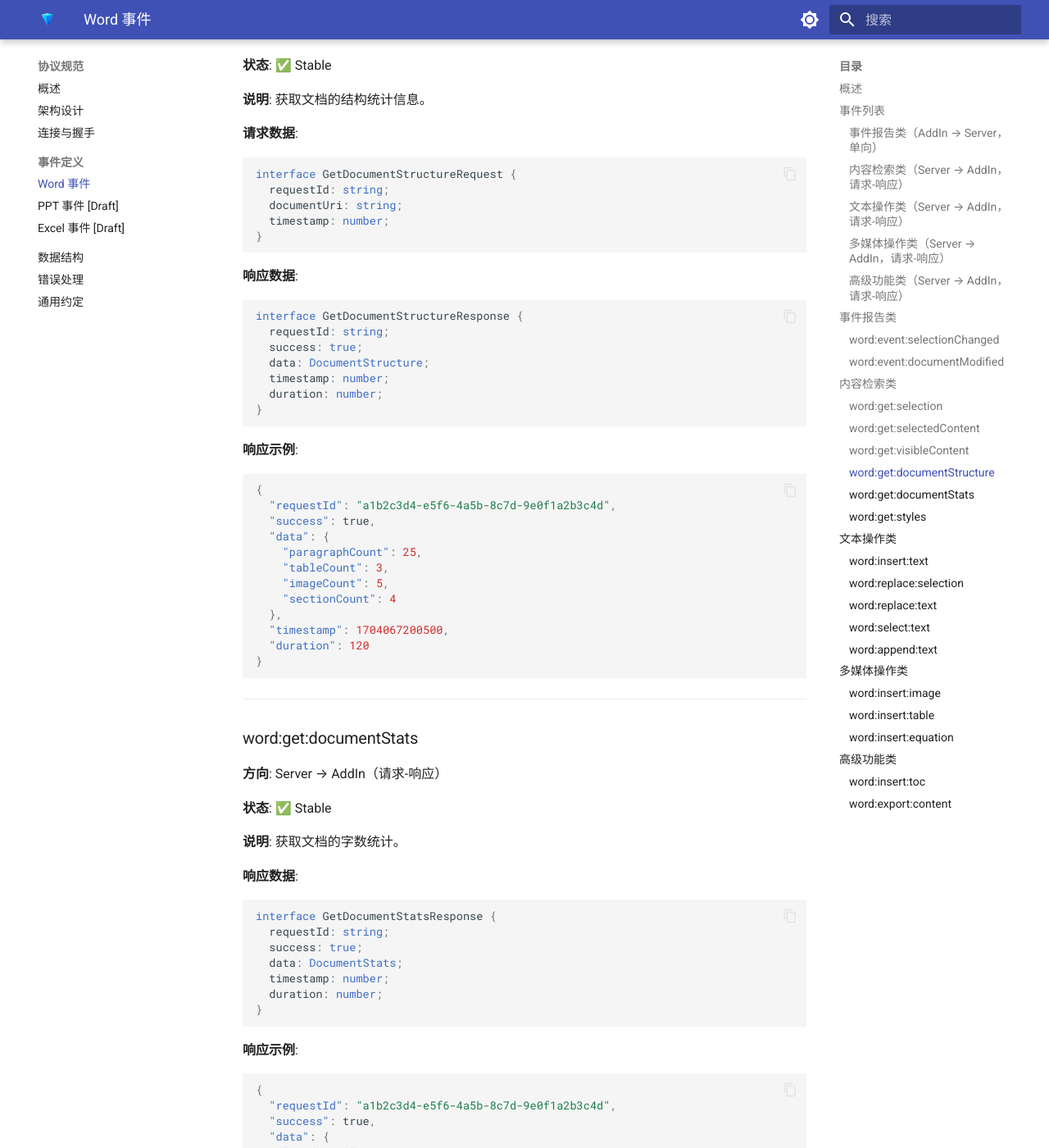
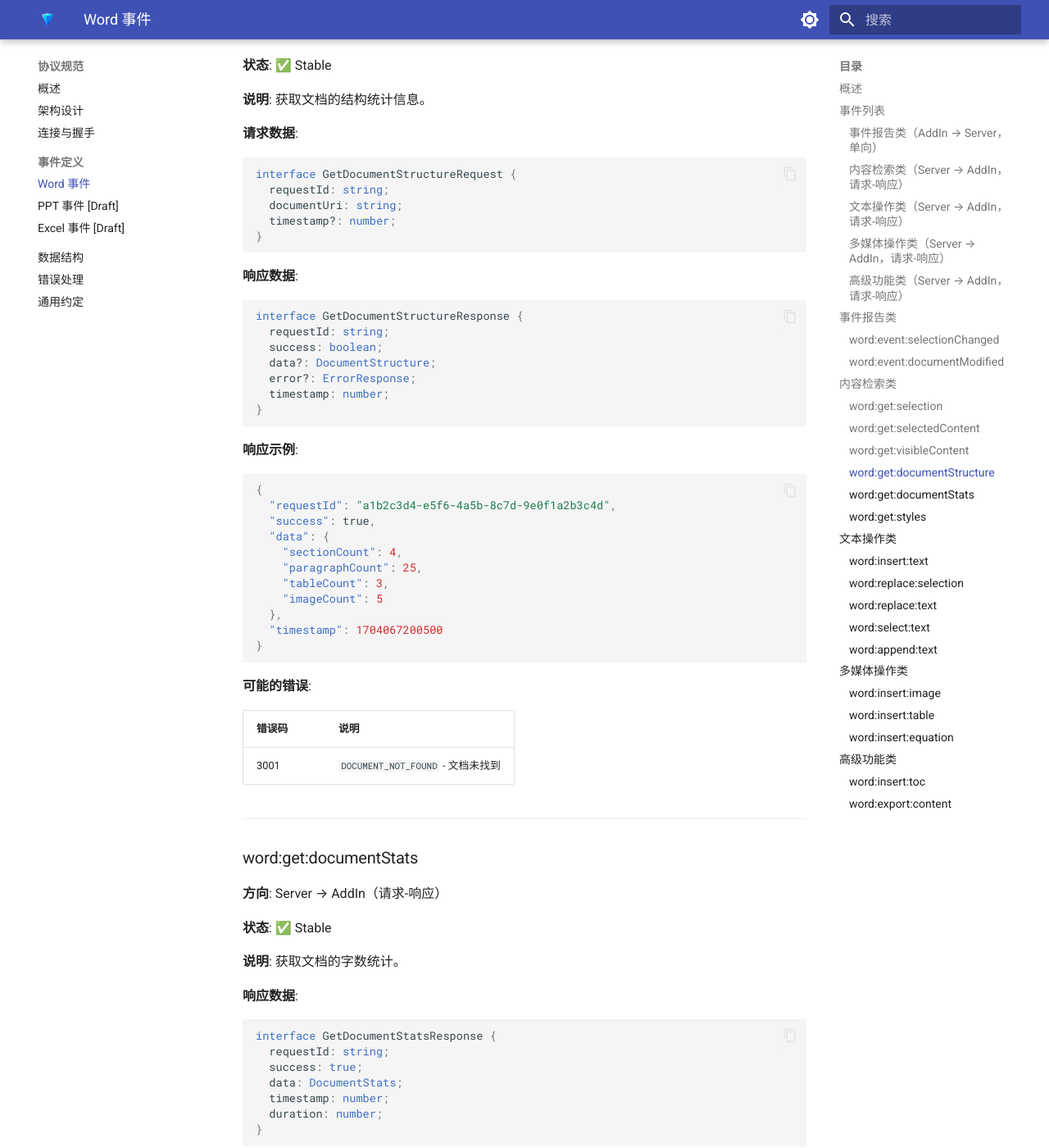
Before and after one commit to A2C-SMCP/oasp-protocol, an MkDocs documentation site: the page built from docs/specification/events-word.md, in a window 1280 px wide and 1400 px high, scrolled down 12040 px. Shown: the whole window at 82% size. Built offline with MkDocs 1.6.1 and Material for MkDocs 9.7.7, drawn with Linux system fonts in a browser that asks for light colours; the version menu is left out.

Commit message:
Update word:get:documentStructure protocol to align with Add-In implementation
- Make request timestamp optional
- Remove duration from response
- Change success to boolean, add optional error field
- Reorder data fields: section → paragraph → table → image

Co-Authored-By: Claude Opus 4.5 <noreply@anthropic.com>

````diff
--- a/docs/specification/events-word.md
+++ b/docs/specification/events-word.md
@@ -563,10 +563,10 @@ interface GetDocumentStructureRequest {
 ```typescript
 interface GetDocumentStructureResponse {
   requestId: string;
-  success: true;
-  data: DocumentStructure;
+  success: boolean;
+  data?: DocumentStructure;
+  error?: ErrorResponse;
   timestamp: number;
-  duration: number;
 }
 ```
 
@@ -577,15 +577,20 @@ interface GetDocumentStructureResponse {
   "requestId": "a1b2c3d4-e5f6-4a5b-8c7d-9e0f1a2b3c4d",
   "success": true,
   "data": {
+    "sectionCount": 4,
     "paragraphCount": 25,
     "tableCount": 3,
-    "imageCount": 5,
-    "sectionCount": 4
+    "imageCount": 5
   },
-  "timestamp": 1704067200500,
-  "duration": 120
+  "timestamp": 1704067200500
 }
 ```
+
+**可能的错误**:
+
+| 错误码 | 说明 |
+|--------|------|
+| 3001 | `DOCUMENT_NOT_FOUND` - 文档未找到 |
 
 ---
 
````
Also changed, not shown: other parts of docs/specification/events-word.md (+1 -1 lines), docs/appendix/changelog.md (+18 -0 lines), docs/specification/data-structures.md (+1 -1 lines).
